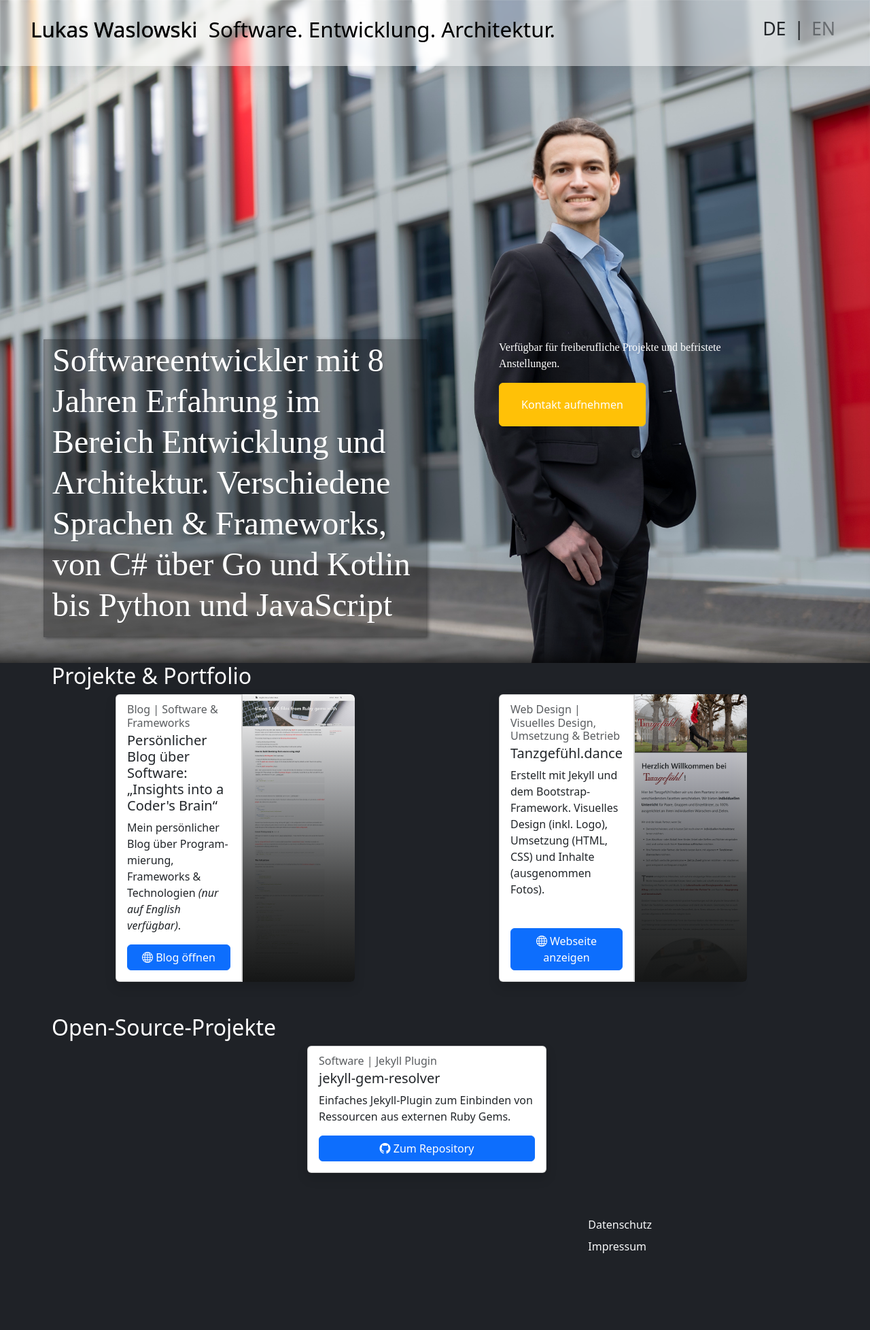
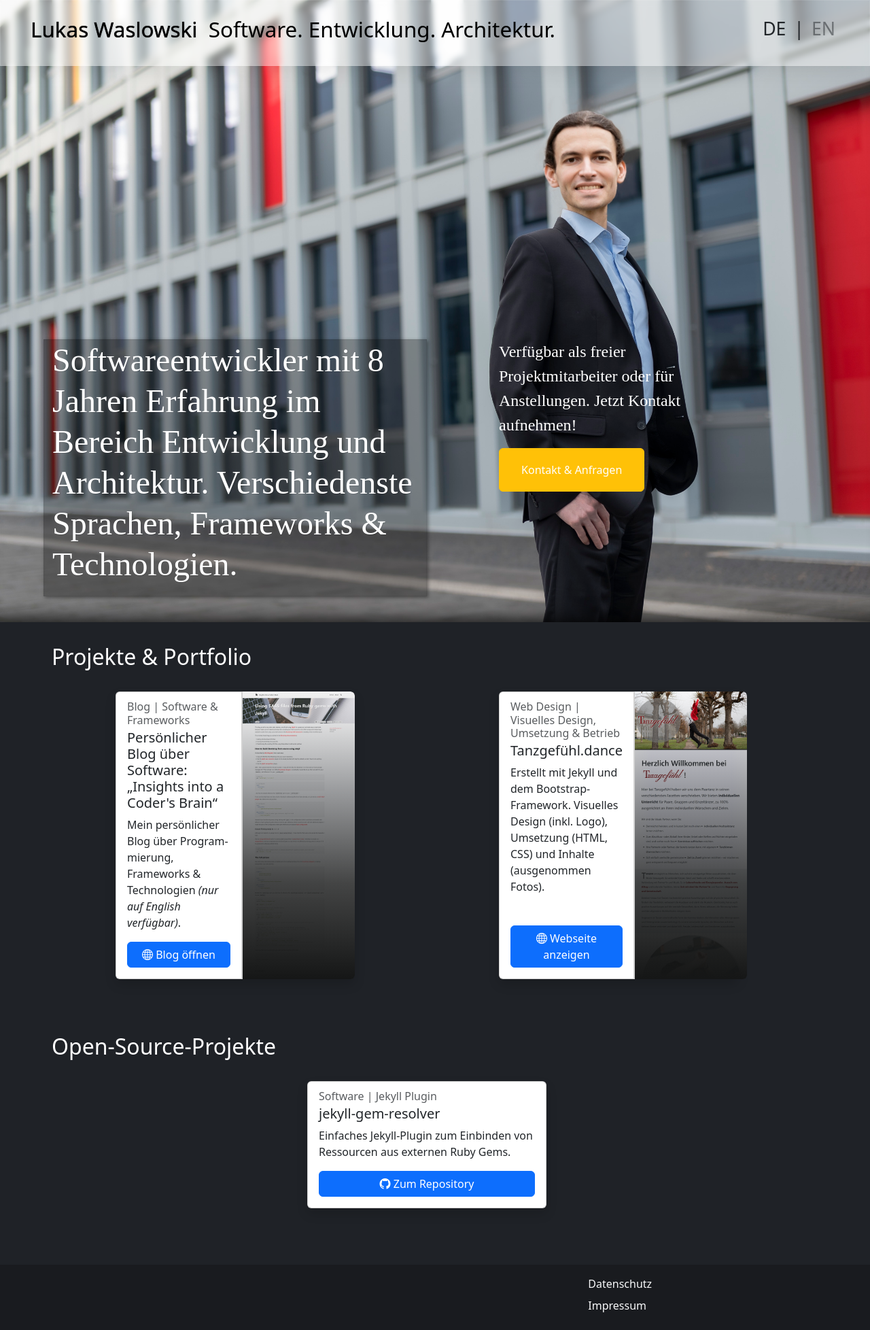
Before and after one commit to cr7pt0gr4ph7/taktgeber.it, a Jekyll site: the page built from de/index.html, in a window 1280 px wide. Shown: the whole page at 68% size. Built offline with Jekyll 4.4.1, drawn with Linux system fonts in a browser that asks for light colours; before the commit the page ends 1869 px from its top, so only the background shows below that.

Commit message:
Final touchup

```diff
--- a/_data/projects.yml
+++ b/_data/projects.yml
@@ -44,7 +44,7 @@ projects:
   - type: main
     title:
       de: "Tanzgefühl.dance"
-      en: "Web Design & Copy Writing: &bdquo;tanzgefuehl.dance&ldquo;"
+      en: "Tanzgefühl.dance"
     subtitle:
       en: "Web Design | Visual Design, Implementation & Deployment"
       de: "Web Design | Visuelles Design, Umsetzung & Betrieb"
@@ -54,8 +54,8 @@ projects:
         Visuelles Design (inkl. Logo), Umsetzung (HTML, CSS) und Inhalte (ausgenommen Fotos).
       en: |-
         Created using Jekyll, Bootstrap and SASS/SCSS.
-        Design (incl. logo), realization and content (except photos)
-        _(only available in German)_.
+        Design (incl. logo), realization and content (except photos).
+        Written in German.
     image:
       src: assets/img/projects/tanzgefuehl.dance-200px.png
       alt:
--- a/_includes/pages/landing-page.html
+++ b/_includes/pages/landing-page.html
@@ -8,12 +8,12 @@
     <div class="section-content-wrapper">
       <div class="section-content container-fluid row">
         <div class="hero-text col-md-6 col-lg-6">
-          <p>{{ left_hero_text }}</p>
+          {{- left_hero_text | markdownify -}}
         </div>
         <div class="col-md-1 col-lg-1"></div>
         <div class="contact-form col-md-4 col-lg-4">
           <div class="contact-text">
-            <p>{{ right_hero_text }}</p>
+            {{ right_hero_text | markdownify }}
           </div>
           <div class="contact-button-container">
             <a href="mai&#x006C;to&#x003A;antispam.%63%6F%6E%74%61%63%74REMOVETHISTEXTBEFORESENDING&#64;%74%61%6B%74%67%65%62%65%72&#46;%69%74" class="mai&#x006C;-link contact-button btn btn-warning">{{ contact_now_text }}</a>
--- a/_sass/hero/hero.scss
+++ b/_sass/hero/hero.scss
@@ -22,6 +22,7 @@
 .contact-text {
   color: white;
   font-family: serif;
+  font-size: calc(1rem * 24 / 16);
 }
 
 .contact-button {
--- a/_sass/layout.scss
+++ b/_sass/layout.scss
@@ -33,7 +33,11 @@ main article:first-of-type>.section:first-child {
   position: relative;
 }
 
-.section-2 header h2 {
+.section-2 {
+  min-height: 105lvh;
+}
+
+.section-2 h2 {
   padding-top: 2rem;
   padding-bottom: 1.5rem;
 }
@@ -45,6 +49,7 @@ main article:first-of-type>.section:first-child {
 .custom-footer-dark {
   padding-top: 1rem;
   padding-bottom: 1rem;
+  background-color: #191b1f;
 }
 
 /** Sections **/
--- a/de/index.html
+++ b/de/index.html
@@ -13,15 +13,16 @@ redirect_from:
 ---
 {%- capture left_hero_text -%}
   Softwareentwickler mit 8 Jahren Erfahrung im Bereich Entwicklung und Architektur.
-  Verschiedene Sprachen &amp; Frameworks, von C# über Go und Kotlin bis Python und JavaScript
+  Verschiedenste Sprachen, Frameworks &amp; Technologien.
 {%- endcapture -%}
 
 {%- capture right_hero_text -%}
-  Verfügbar für freiberufliche Projekte und befristete Anstellungen.
+  Verfügbar als freier Projektmitarbeiter oder für Anstellungen.
+  Jetzt Kontakt aufnehmen!
 {%- endcapture -%}
 
 {%- capture contact_now_text -%}
-  Kontakt aufnehmen
+  Kontakt &amp; Anfragen
 {%- endcapture -%}
 
 {% include pages/landing-page.html %}
```
